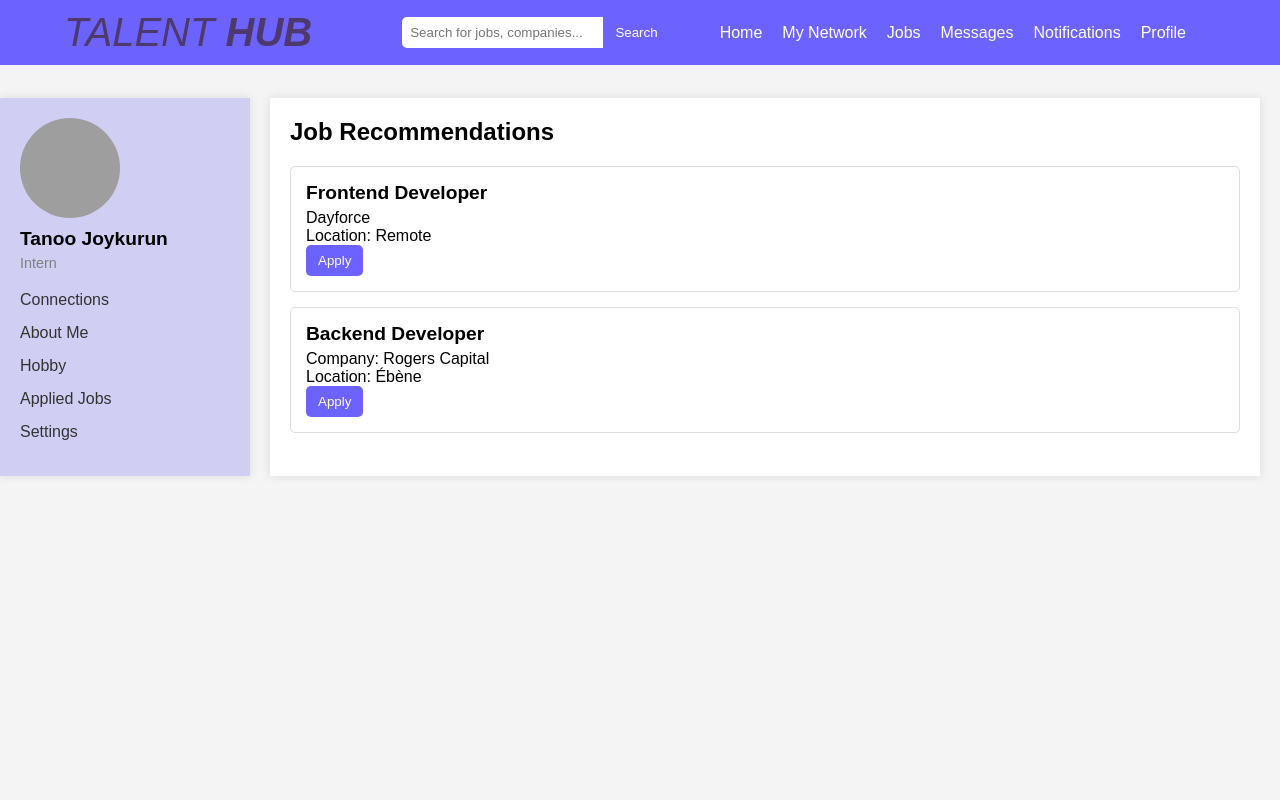
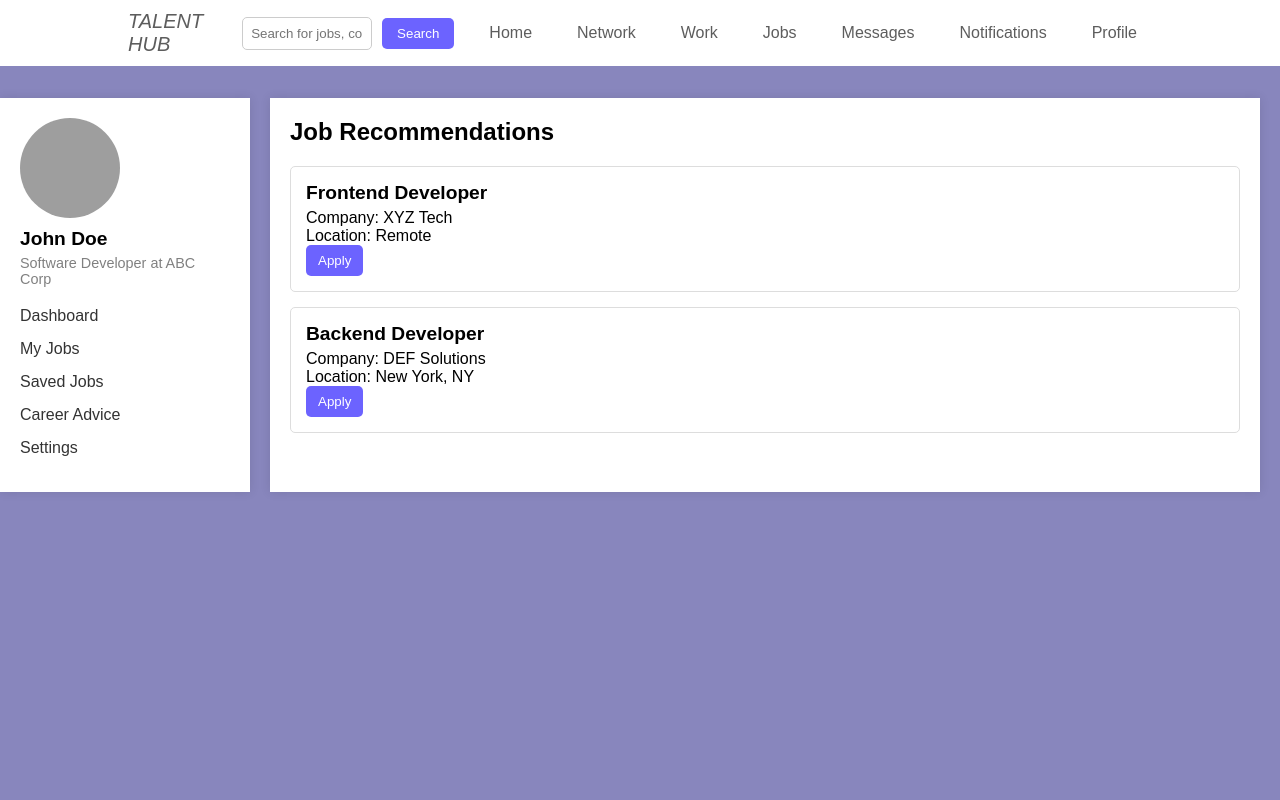
Before and after one commit to tanoojoy/web-centric, a PHP site: page /homepage.php in a window 1280 px wide. Run offline with PHP 8.4, Linux system fonts and the light colour scheme; the visitor is signed in with stand-in values (Sample User, id 1); grey boxes are pictures that could not be loaded.

Commit message:
made changes

```diff
--- a/backend/connectDB.php
+++ b/backend/connectDB.php
@@ -3,7 +3,7 @@
     $servername = "localhost";
     $username = "tanoo";  // default username for phpMyAdmin
     $password = "talenthub123";  // default password for phpMyAdmin (usually empty)
-    $dbname = "talenthub";
+    $dbname = "talenthub.sql";
 
     // Create a connection
     $conn = new mysqli($servername, $username, $password, $dbname);
--- a/css/homestyle.css
+++ b/css/homestyle.css
@@ -6,11 +6,11 @@
 
 body {
     font-family: Arial, sans-serif;
-    background-color: #f4f4f4;
+    background-color: #8886bd;
 }
 
 header {
-    background-color: #6c63ff;
+    background-color: white;
     color: white;
     padding: 10px 0;
     display: flex;
@@ -26,55 +26,52 @@ nav {
     display: flex;
     justify-content: space-between;
     align-items: center;
-    width: 90%;
-    max-width: 1200px;
+    width: 80%;
 }
 
-.mainlogo {
-    color:#4e396f;
-    font-size: 2.5rem;
-    font-style: italic;
-    text-transform: uppercase;
-    margin-right: 90px;
-
+.logo {
+  color: #5d5d5d;
+  font-style: italic;
+  text-transform: uppercase;
+  font-size: 20px;
 }
 
+
 .search-bar {
+    flex-grow: 1;
+    margin: 0 20px;
     display: flex;
-    justify-content: center;
     align-items: center;
-    flex-grow: 1;
-    margin-right: 40px;
 }
 
 .search-bar input {
     padding: 8px;
     width: 100%;
-    max-width: 500px;
-    border-radius: 5px 0 0 5px;
-    border: none;
-    outline: none;
-
+    max-width: 400px;
+    border-radius: 5px;
+    border: 1px solid #ccc;
 }
 
-.search-btn {
-    padding: 8px 12px;
+.search-bar .search-btn {
+    padding: 8px 15px;
+    border-radius: 5px;
+    border: none;
     background-color: #6c63ff;
     color: white;
-    border: none;
     cursor: pointer;
-    border-radius: 0 5px 5px 0;
+    margin-left: 10px;
+    transition: background-color 0.3s;
 }
 
-.search-btn:hover {
+.search-bar .search-btn:hover {
     background-color: #5752d1;
 }
+
 
 .nav-links {
     list-style: none;
     display: flex;
     margin-right: 20px;
-    white-space: nowrap;
 }
 
 .nav-links li {
@@ -86,7 +83,6 @@ nav {
     text-decoration: none;
     font-size: 1rem;
 }
-
 
 .nav-links a:hover {
     text-decoration: underline;
@@ -100,7 +96,7 @@ nav {
 .sidebar {
     width: 250px;
     padding: 20px;
-    background-color: #d0cef2;
+    background-color: #fff;
     box-shadow: 0 0 10px rgba(0, 0, 0, 0.1);
 }
 
@@ -199,6 +195,30 @@ nav {
     .main-feed {
         margin-left: 0;
     }
+}
+
+.links {
+    list-style-type: none;
+    display: flex;
+    gap: 15px;
+}
+
+.links li a {
+    text-decoration: none;
+    color: #5d5d5d;
+    padding: 8px 15px;
+    transition: background-color 0.3s;
+}
+
+.links li a:hover {
+    background-color: rgba(255, 255, 255, 0.2);
+    border-radius: 5px;
+}
 
 
+@media (max-width: 768px) {
+    .links {
+        flex-direction: column;
+        gap: 10px;
+    }
 }
--- a/homepage.php
+++ b/homepage.php
@@ -26,20 +26,26 @@
     <!-- Navigation Bar -->
     <header>
         <nav>
-            <!--<div class="logo">TalentHub</div> -->
-            <div><a class="mainlogo">Talent<b> Hub</b></a></div>
+            <div class="logo">Talent Hub</div>
             <div class="search-bar">
                 <input type="text" placeholder="Search for jobs, companies...">
                 <button class="search-btn">Search</button>
             </div>
-            <ul class="nav-links">
-                <li><a href="#">Home</a></li>
-                <li><a href="#">My Network</a></li>
-                <li><a href="#">Jobs</a></li>
-                <li><a href="#">Messages</a></li>
-                <li><a href="#">Notifications</a></li>
-                <li><a href="#">Profile</a></li>
-            </ul>
+
+
+            <div>
+                <ul class="links">
+                    <li><a href="/">Home</a></li>
+                    <li><a href="#">Network</a></li>
+                    <li><a href="#">Work</a></li>
+                    <li><a href="#">Jobs</a></li>
+                    <li><a href="#">Messages</a></li>
+                    <li><a href="#">Notifications</a></li>
+                    <li><a href="#">Profile</a></li>
+                </ul>
+            </div>
+
+
         </nav>
     </header>
 
@@ -49,14 +55,14 @@
         <aside class="sidebar">
             <div class="profile-summary">
                 <img src="profile-pic.jpg" alt="Profile Picture" class="profile-pic">
-                <h3>Tanoo Joykurun</h3>
-                <p>Intern</p>
+                <h3>John Doe</h3>
+                <p>Software Developer at ABC Corp</p>
             </div>
             <ul class="sidebar-links">
-                <li><a href="#">Connections</a></li>
-                <li><a href="#">About Me</a></li>
-                <li><a href="#">Hobby</a></li>
-                <li><a href="#">Applied Jobs</a></li>
+                <li><a href="#">Dashboard</a></li>
+                <li><a href="#">My Jobs</a></li>
+                <li><a href="#">Saved Jobs</a></li>
+                <li><a href="#">Career Advice</a></li>
                 <li><a href="#">Settings</a></li>
             </ul>
         </aside>
@@ -66,14 +72,14 @@
             <h2>Job Recommendations</h2>
             <div class="job-post">
                 <h3>Frontend Developer</h3>
-                <p>Dayforce</p>
+                <p>Company: XYZ Tech</p>
                 <p>Location: Remote</p>
                 <button class="apply-btn">Apply</button>
             </div>
             <div class="job-post">
                 <h3>Backend Developer</h3>
-                <p>Company: Rogers Capital</p>
-                <p>Location: Ébène</p>
+                <p>Company: DEF Solutions</p>
+                <p>Location: New York, NY</p>
                 <button class="apply-btn">Apply</button>
             </div>
             <!-- Additional job posts can go here -->
```
